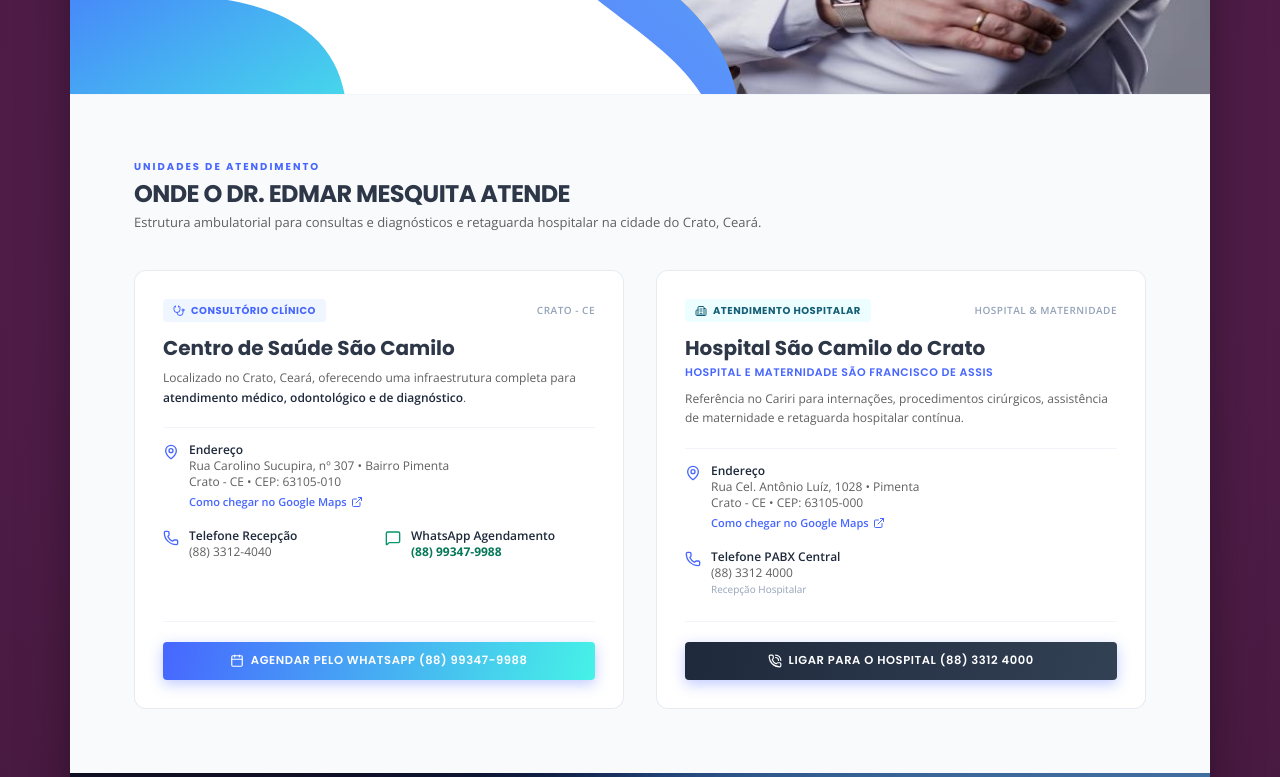
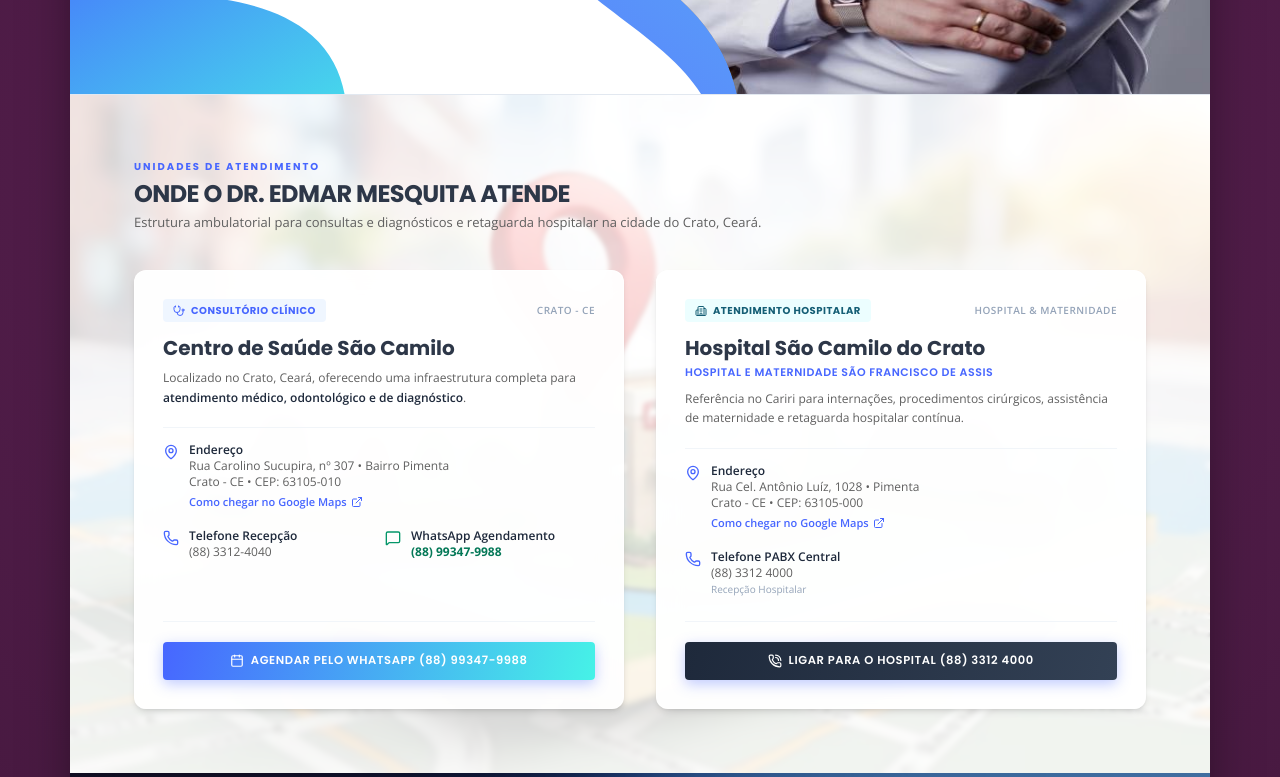
Before and after one commit to josejacobpn-png/Dr-Edmar-Mesquita, a plain HTML site: page index.html in a window 1280 px wide. Shown: the part 587-1364 px from the top of the page. Drawn offline with nearby package versions, Linux system fonts and the light colour scheme.

Commit message:
feat: add 3D isometric hospital background to unidades section

```diff
--- a/index.html
+++ b/index.html
@@ -277,11 +277,18 @@
     </section>
 
     <!-- ========================================================================= -->
-    <!-- SEÇÃO DE LOCAIS DE ATENDIMENTO (Harmonizada com o design system do vetor) -->
+    <!-- SEÇÃO DE LOCAIS DE ATENDIMENTO COM BACKGROUND ISOMÉTRICO 3D -->
     <!-- ========================================================================= -->
-    <section class="py-12 sm:py-16 px-6 sm:px-12 lg:px-16 bg-[#F8FAFC] border-t border-slate-100" id="locais">
+    <section class="relative py-12 sm:py-16 px-6 sm:px-12 lg:px-16 overflow-hidden border-t border-slate-200" id="locais">
 
-      <!-- Cabeçalho -->
+      <!-- Imagem de fundo 3D isométrica de hospital/clínica com ambulâncias e pin de localização -->
+      <div class="absolute inset-0 bg-cover bg-center bg-no-repeat pointer-events-none" style="background-image: url('bg_unidades.jpg');"></div>
+
+      <!-- Overlay claro e suave com leve blur para garantir legibilidade impecável dos textos e cards -->
+      <div class="absolute inset-0 bg-white/85 sm:bg-white/80 backdrop-blur-[2px] pointer-events-none"></div>
+
+      <div class="relative z-10">
+        <!-- Cabeçalho -->
       <div class="max-w-2xl mb-10">
         <span class="font-poppins text-[10px] font-bold tracking-[0.2em] text-vectorBlue uppercase block mb-1">UNIDADES DE ATENDIMENTO</span>
         <h2 class="font-poppins text-xl sm:text-2xl font-bold text-templateHeading tracking-tight">ONDE O DR. EDMAR MESQUITA ATENDE</h2>
@@ -294,7 +301,7 @@
       <div class="grid grid-cols-1 lg:grid-cols-2 gap-6 sm:gap-8">
 
         <!-- CARD 1: CONSULTÓRIO (CENTRO DE SAÚDE SÃO CAMILO) -->
-        <div id="consultorio" class="bg-white rounded-xl p-6 sm:p-7 card-clean-white flex flex-col justify-between shadow-2xs">
+        <div id="consultorio" class="bg-white/95 backdrop-blur-md rounded-xl p-6 sm:p-7 card-clean-white flex flex-col justify-between shadow-md border border-white/70">
           <div>
             <div class="flex items-center justify-between mb-3">
               <span class="inline-flex items-center gap-1.5 px-2.5 py-1 rounded bg-blue-50 text-vectorBlue font-poppins text-[10px] font-bold tracking-wider uppercase">
@@ -371,7 +378,7 @@
         </div>
 
         <!-- CARD 2: ATENDIMENTO HOSPITALAR (HOSPITAL SÃO CAMILO) -->
-        <div id="hospital" class="bg-white rounded-xl p-6 sm:p-7 card-clean-white flex flex-col justify-between shadow-2xs">
+        <div id="hospital" class="bg-white/95 backdrop-blur-md rounded-xl p-6 sm:p-7 card-clean-white flex flex-col justify-between shadow-md border border-white/70">
           <div>
             <div class="flex items-center justify-between mb-3">
               <span class="inline-flex items-center gap-1.5 px-2.5 py-1 rounded bg-cyan-50 text-cyan-800 font-poppins text-[10px] font-bold tracking-wider uppercase">
@@ -431,6 +438,8 @@
             </a>
           </div>
         </div>
+
+      </div>
 
       </div>
 
```
Also changed, not shown: bg_unidades.jpg (added).
